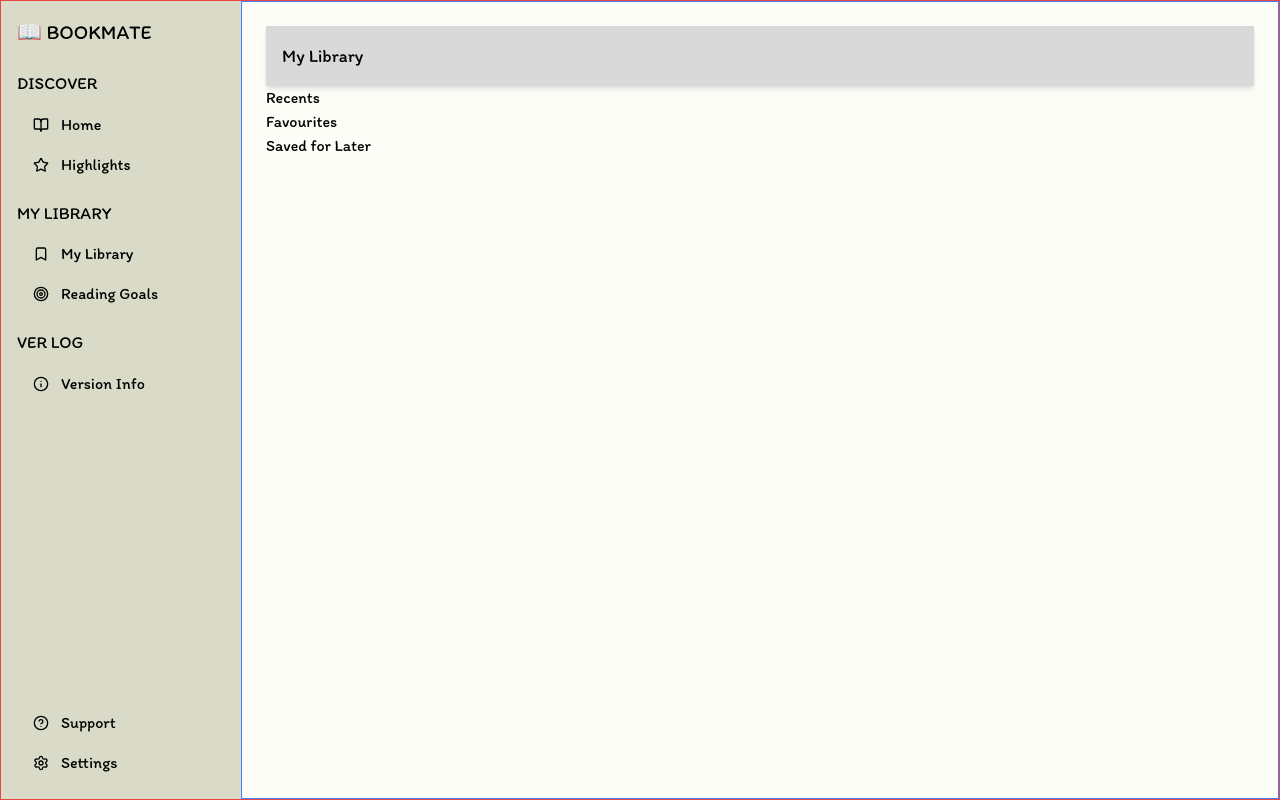
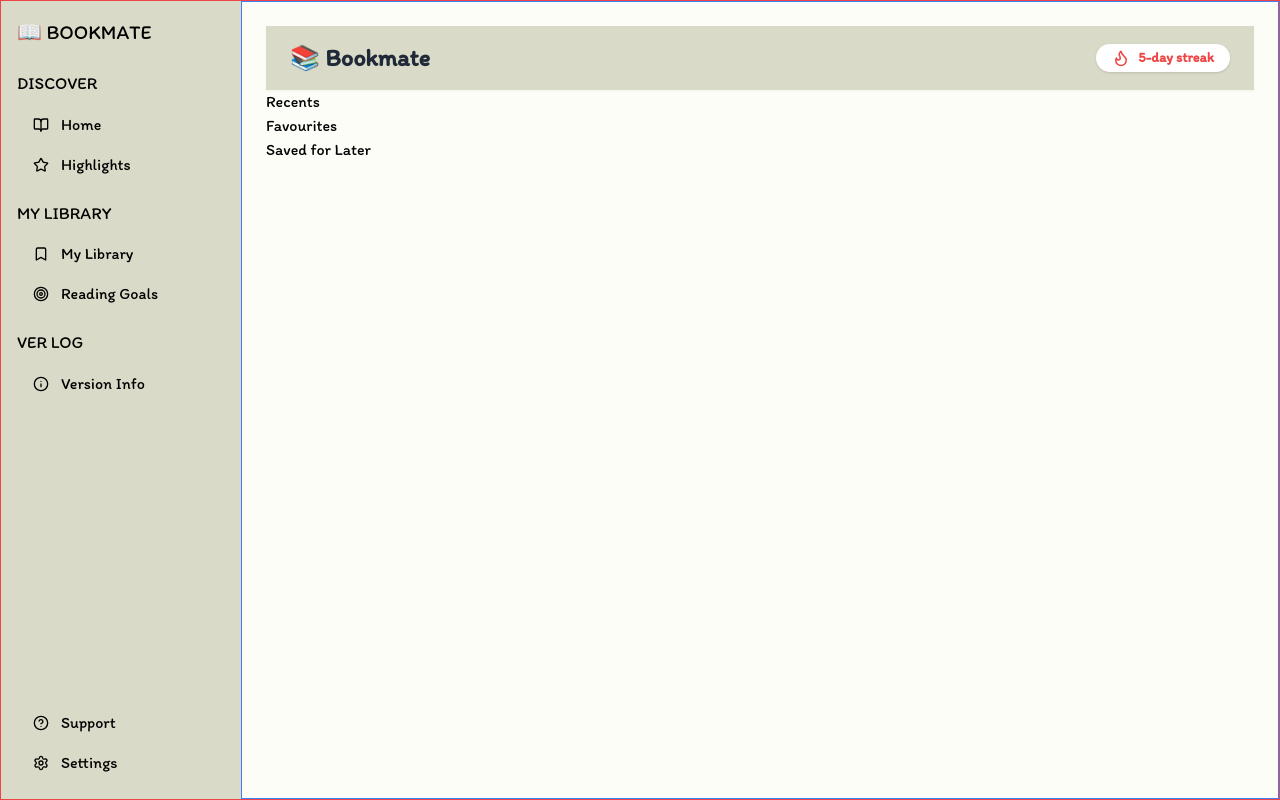
Before and after one commit to hex3961/BOOKMATE, a React (Vite) app: page /library in a window 1280 px wide. Built offline with nearby package versions, Linux system fonts and the light colour scheme.

Commit message:
Backdrop fixing and fixing the streak counter animation glitch

```diff
--- a/src/components/Header.jsx
+++ b/src/components/Header.jsx
@@ -1,12 +1,21 @@
 // src/components/Header.jsx
-import React from "react";
-import '../index.css';
+import React from 'react';
+import { Flame } from 'lucide-react';
 
-const Header = ({ title }) => {
+const Header = () => {
   return (
-    <div className="w-full bg-[#D9D9D9] p-4 shadow-md">
-      <h2 className="text-lg font-itim">{title || "Welcome to Bookmate 📚"}</h2>
-    </div>
+    <header className="w-full px-6 py-4 bg-[#DADAC8] flex justify-between items-center shadow-sm">
+      <h1 className="text-2xl font-bold font-itim text-gray-800">📚 Bookmate</h1>
+
+      {/* Streak counter on the right */}
+      <div
+        title="You're on a 5-day reading streak!"
+        className="flex items-center gap-2 bg-white px-4 py-1 rounded-full shadow text-sm font-semibold text-red-500"
+      >
+        <Flame size={18} />
+        5-day streak
+      </div>
+    </header>
   );
 };
 
--- a/src/pages/Home.jsx
+++ b/src/pages/Home.jsx
@@ -52,14 +52,11 @@
           ))}
         </div>
 
-        <motion.div
-          className="reading-streak"
-          variants={pulseAnimation}
-          animate="animate"
-        >
-          <Flame color="#f66" size={24} />
-          <span className="streak-count">5</span>
-        </motion.div>
+        <div className="reading-streak flex items-center gap-1 bg-white rounded-full px-3 py-1 shadow text-sm font-semibold text-red-500">
+          <Flame size={18} />
+          5-day streak
+        </div>
+
       </div>
 
       <AnimatePresence mode="wait">
```
